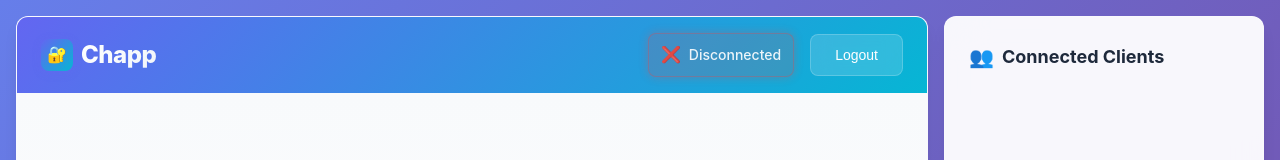
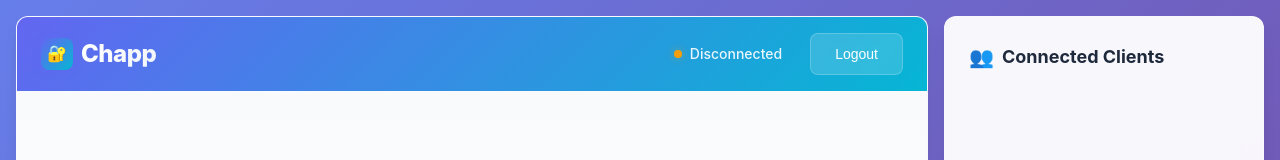
Before and after one commit to rdlf0/chapp, a plain HTML site: page static/index.html in a window 1280 px wide. Shown: the top 160 px of the page. Drawn offline with Linux system fonts and the light colour scheme.

Commit message:
Updated connectivity indicator

```diff
--- a/static/css/styles.css
+++ b/static/css/styles.css
@@ -118,60 +118,39 @@ body {
     font-size: 0.875rem;
     color: rgba(255, 255, 255, 0.9);
     padding: 0.5rem 0.75rem;
-    background: rgba(255, 255, 255, 0.1);
-    border-radius: var(--radius-md);
-    border: 1px solid rgba(255, 255, 255, 0.2);
+    background: transparent;
+    border: none;
+    transition: all 0.3s ease;
 }
 
-.connection-icon {
-    font-size: 1rem;
+.connection-dot {
+    width: 8px;
+    height: 8px;
+    border-radius: 50%;
     transition: all 0.3s ease;
-    display: inline-block;
+    box-shadow: 0 0 4px rgba(0, 0, 0, 0.2);
 }
 
 .connection-text {
     font-weight: 500;
+    transition: all 0.3s ease;
 }
 
-.status-connected .connection-icon {
-    color: #10b981;
-    animation: pulse-connected 3s infinite;
+.status-connected .connection-dot {
+    background-color: #10b981;
+    box-shadow: 0 0 8px rgba(16, 185, 129, 0.4);
 }
 
-@keyframes pulse-connected {
-    0%, 100% {
-        transform: scale(1);
-    }
-    50% {
-        transform: scale(1.1);
-    }
+.status-disconnected .connection-dot {
+    background-color: #ef4444;
+    box-shadow: 0 0 8px rgba(239, 68, 68, 0.4);
 }
 
-.status-connected {
-    background: rgba(16, 185, 129, 0.1);
-    border-color: rgba(16, 185, 129, 0.3);
-}
-
-.status-disconnected .connection-icon {
-    color: #ef4444;
-    animation: pulse-disconnected 2s infinite;
-}
-
-@keyframes pulse-disconnected {
-    0%, 100% {
-        transform: scale(1);
-        opacity: 1;
-    }
-    50% {
-        transform: scale(1.2);
-        opacity: 0.8;
-    }
-}
-
-.status-disconnected {
-    background: rgba(239, 68, 68, 0.15);
-    border-color: rgba(239, 68, 68, 0.3);
-    box-shadow: 0 0 10px rgba(239, 68, 68, 0.3);
+/* Connecting state */
+.connection-indicator:not(.status-connected):not(.status-disconnected) .connection-dot {
+    background-color: #f59e0b;
+    box-shadow: 0 0 8px rgba(245, 158, 11, 0.4);
+    animation: pulse 1.5s ease-in-out infinite;
 }
 
 /* Logout Button */
--- a/static/index.html
+++ b/static/index.html
@@ -16,7 +16,7 @@
                 </div>
                 <div class="header-controls">
                     <div class="connection-indicator" id="connectionStatus">
-                        <span class="connection-icon">🔗</span>
+                        <span class="connection-dot"></span>
                         <span class="connection-text">Connecting...</span>
                     </div>
                     <button id="logoutBtn" class="logout-btn">Logout</button>
--- a/static/js/script.js
+++ b/static/js/script.js
@@ -436,6 +436,11 @@ function connect() {
     // Update the title with the username
     updateTitle();
 
+    // Set connecting state
+    const connectionStatus = document.getElementById('connectionStatus');
+    connectionStatus.querySelector('.connection-text').textContent = 'Connecting...';
+    connectionStatus.className = 'connection-indicator';
+
     // Generate keys first
     generateKeyPair().then(() => {
         // Connect to WebSocket (session will be sent via cookies)
@@ -446,10 +451,8 @@ function connect() {
 
         ws.onopen = function() {
             const connectionStatus = document.getElementById('connectionStatus');
-            const connectionIcon = connectionStatus.querySelector('.connection-icon');
             connectionStatus.querySelector('.connection-text').textContent = 'Connected';
             connectionStatus.className = 'connection-indicator status-connected';
-            connectionIcon.textContent = '🔗'; // Reset to link icon for connected state
             document.getElementById('messageInput').disabled = false;
             document.getElementById('sendButton').disabled = false;
             document.getElementById('messageInput').focus();
@@ -489,10 +492,8 @@ function connect() {
 
         ws.onclose = function() {
             const connectionStatus = document.getElementById('connectionStatus');
-            const connectionIcon = connectionStatus.querySelector('.connection-icon');
             connectionStatus.querySelector('.connection-text').textContent = 'Disconnected';
             connectionStatus.className = 'connection-indicator status-disconnected';
-            connectionIcon.textContent = '❌'; // Change to X icon for disconnected state
             document.getElementById('messageInput').disabled = true;
             document.getElementById('sendButton').disabled = true;
         };
```
